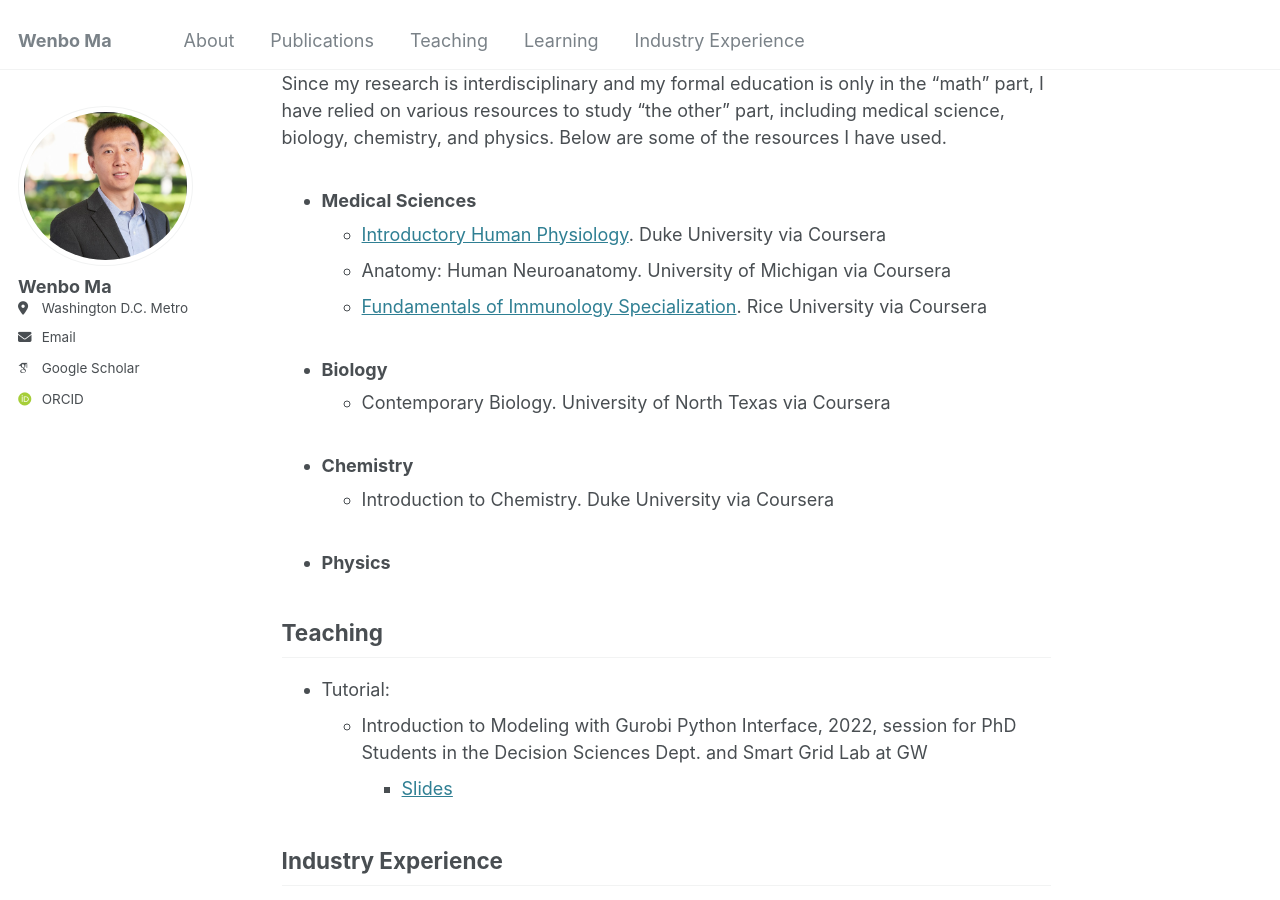
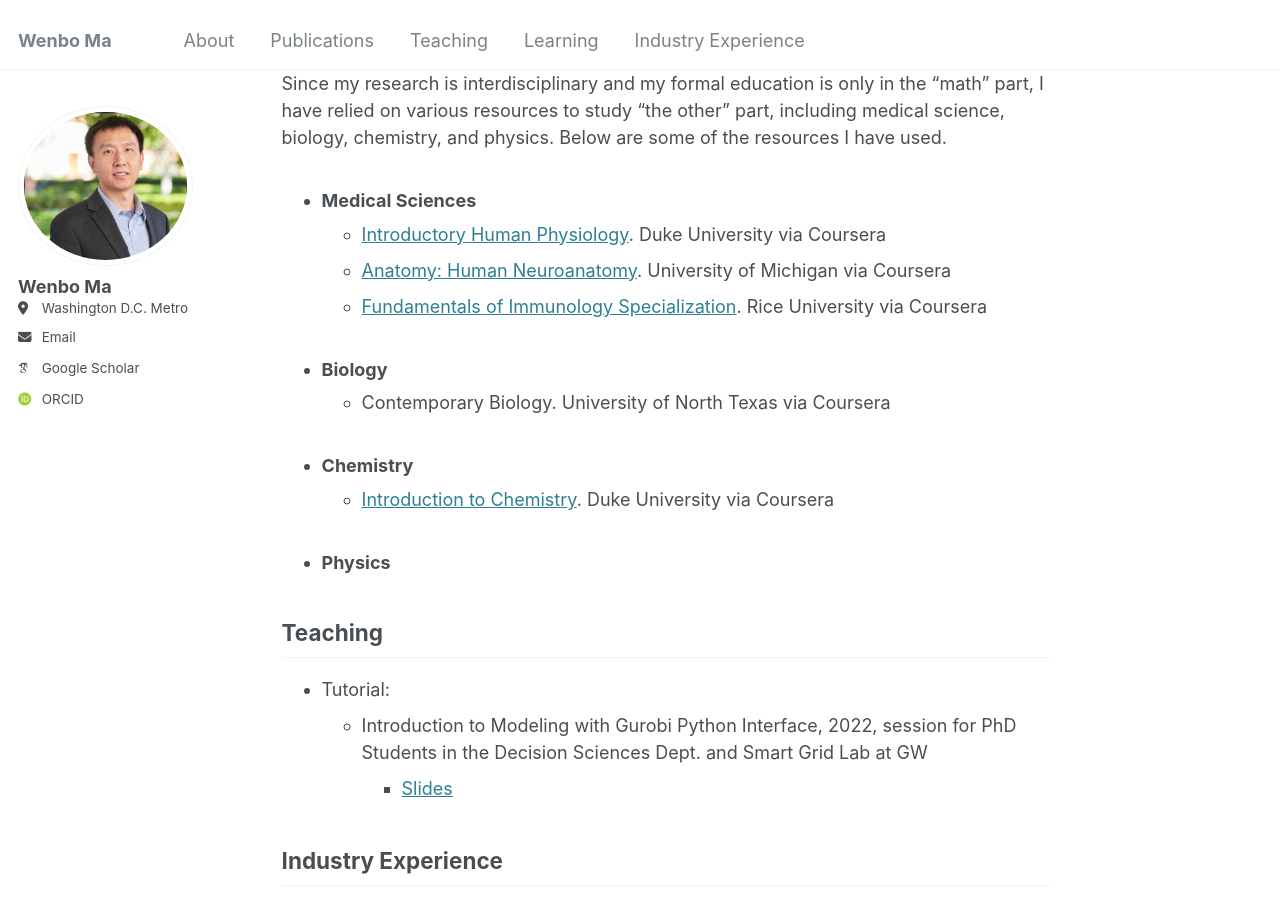
Before and after one commit to wenbo5565/wenbo5565.github.io, a Jekyll site: the page built from _pages/about.md, in a window 1280 px wide and 900 px high, scrolled down 1914 px. Built offline with Jekyll 4.4.1, drawn with Linux system fonts in a browser that asks for light colours; some web fonts are replaced; part of the change alters nothing that is shown.

```diff
--- a/_pages/about.md
+++ b/_pages/about.md
@@ -57,14 +57,14 @@ Since my research is interdisciplinary and my formal education is only in the "m
 
 - ### Medical Sciences
   - [Introductory Human Physiology](https://www.coursera.org/learn/physiology). Duke University via Coursera
-  - Anatomy: Human Neuroanatomy. University of Michigan via Coursera
+  - [Anatomy: Human Neuroanatomy](https://www.coursera.org/learn/anatomy403-3x?specialization=anatomy). University of Michigan via Coursera
   - [Fundamentals of Immunology Specialization](https://www.coursera.org/specializations/immunology). Rice University via Coursera
 
 - ### Biology
   - Contemporary Biology. University of North Texas via Coursera
 
 - ### Chemistry
-  - Introduction to Chemistry. Duke University via Coursera
+  - [Introduction to Chemistry](https://www.coursera.org/learn/basic-chemistry). Duke University via Coursera
 
 - ### Physics
 
```
